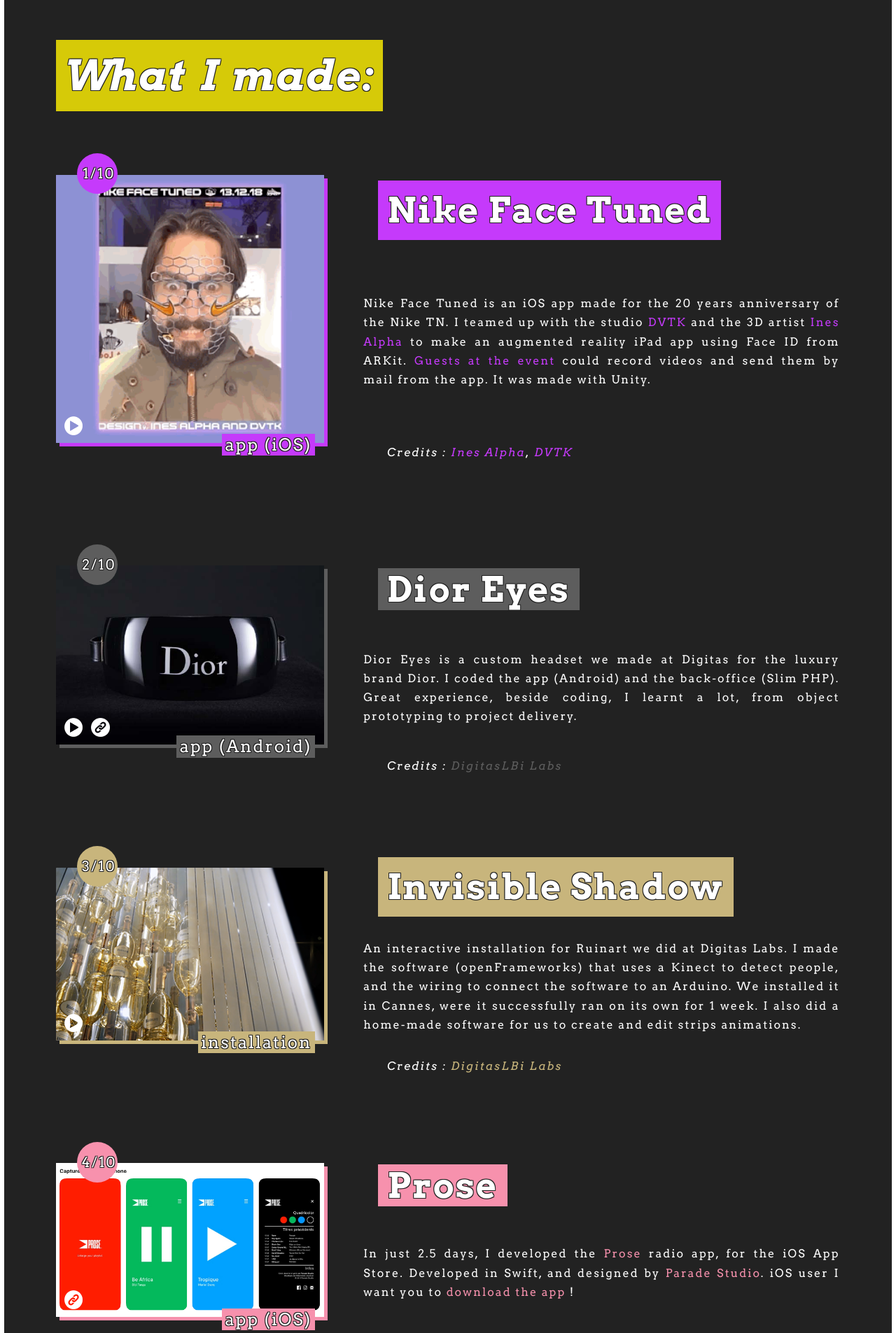
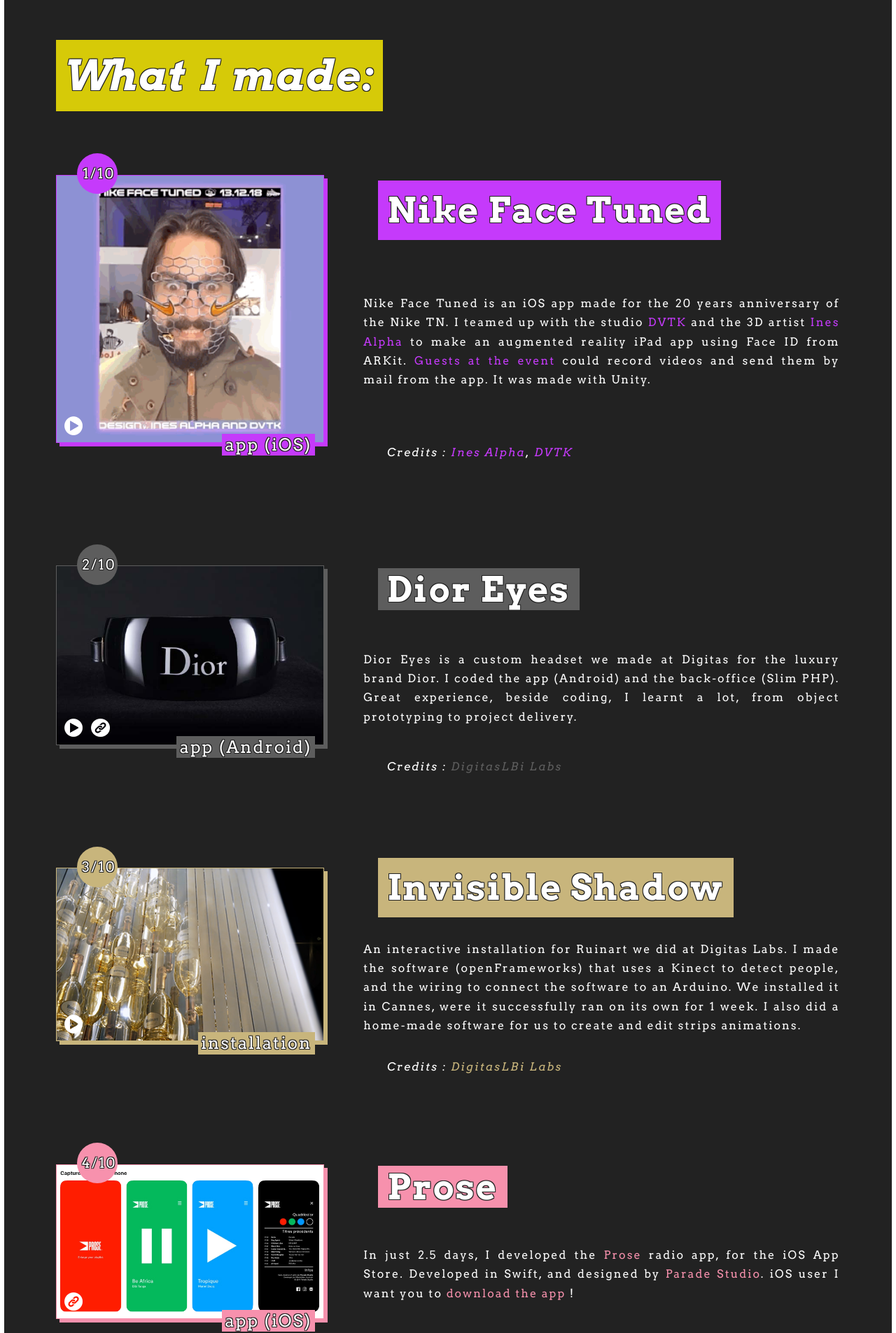
Before and after one commit to karolsenami/karolsenami.github.io, a Jekyll site: the page built from index.html, in a window 1280 px wide. Shown: the part 699-2604 px from the top of the page at 70% size. Built offline with Jekyll 4.4.1, drawn with Linux system fonts in a browser that asks for light colours; a style sheet for code colours, icons or effects is not loaded.

Commit message:
Update index.html

```diff
--- a/index.html
+++ b/index.html
@@ -134,7 +134,7 @@
             <div class="post-cover-picture-container">
               {% if post.video %}<a class="video-image" target="_blank" href="{{post.video}}">
               {% elsif post.vimeo-id %}<a class="video-image" target="_blank" href="http://vimeo.com/{{post.vimeo-id}}">{%endif%}
-                <img class="post-cover-picture" src="{{ site.baseurl }}{{ post.preview }}" alt="Cover image for {{post.title}}" style="box-shadow: 5px 5px rgb({{post.color.r}},{{post.color.g}},{{post.color.b}});">
+                <img class="post-cover-picture" src="{{ site.baseurl }}{{ post.preview }}" alt="Cover image for {{post.title}}" style="box-shadow: 5px 5px rgb({{post.color.r}},{{post.color.g}},{{post.color.b}}); border: 1px solid rgb({{post.color.r}},{{post.color.g}},{{post.color.b}});">
               {% if post.video or post.vimeo-id %}</a>{%endif%}
               <div class="post-cover-icons-container">
                 {% if post.video %} <span class="post-cover-icon"><a class="video-image" target="_blank" href="{{post.video}}"><img src="assets/images/video-logo.png" alt=""></a></span>
```
